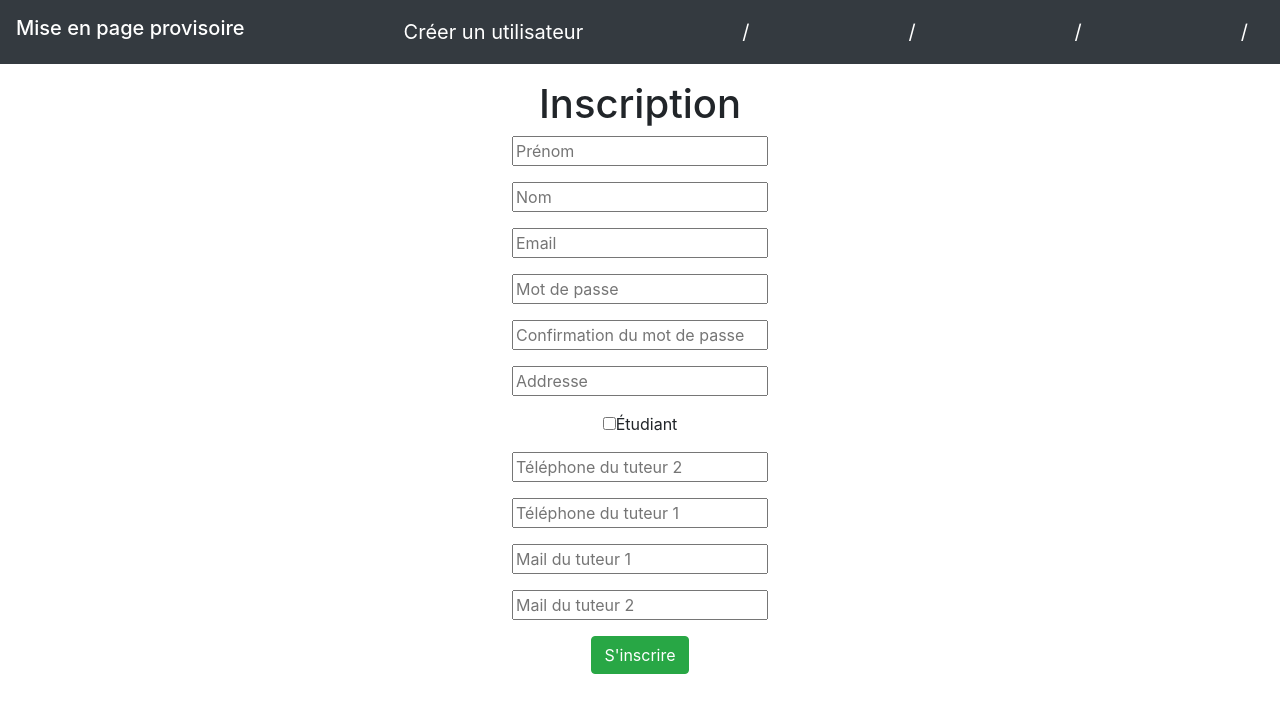
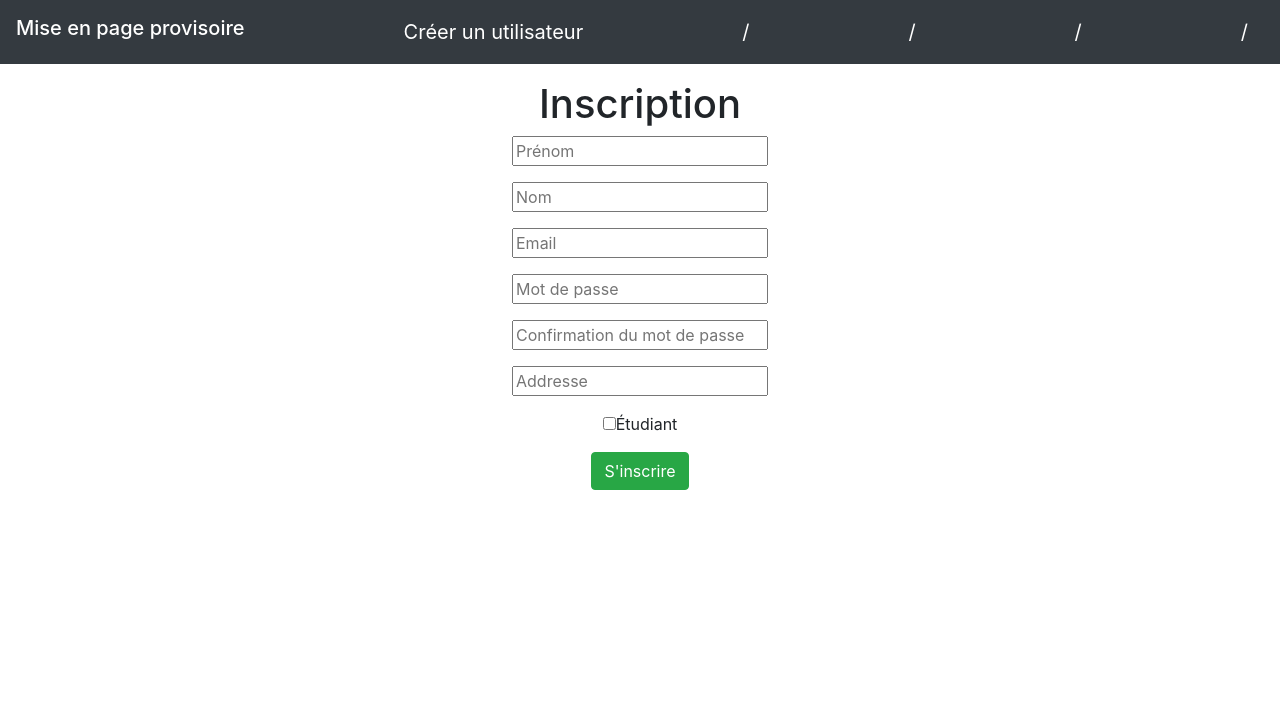
Before and after one commit to ArcticWolfs/TFE-HEH-Web-Dev, a React (Create React App) app in the folder client/: page /addUser in a window 1280 px wide. Shown: the top 712 px of the page. Built offline with nearby package versions, Linux system fonts and the light colour scheme.

Commit message:
Apparition des champs uniquement si besoin

```diff
--- a/client/src/components/addUser.js
+++ b/client/src/components/addUser.js
@@ -33,15 +33,24 @@ export class AddUser extends Component {
                 <p><input placeholder="Mot de passe" name="password" type="text" value={this.state.password} onChange={this.onChange} /></p>
                 <p><input placeholder="Confirmation du mot de passe" name="confirmPassword" type="text" value={this.state.confirmPassword} onChange={this.onChange} /></p>
                 <p><input placeholder="Addresse" name="address" type="text" value={this.state.address} onChange={this.onChange} /></p>
-                <p><input id="isStudent" placeholder="Etudiant" name="student" type="checkbox" value={this.state.student} onChange={this.onChange} />Étudiant</p>
-                <p><input placeholder="Téléphone du tuteur 2" name="phoneNumberTutor1" type="text" value={this.state.phoneNumberTutor1} onChange={this.onChange} /></p>
-                <p><input placeholder="Téléphone du tuteur 1" name="phoneNumberTutor2" type="text" value={this.state.phoneNumberTutor2} onChange={this.onChange} /></p>
-                <p><input placeholder="Mail du tuteur 1" name="emailTutor1" type="text" value={this.state.emailTutor1} onChange={this.onChange} /></p>
-                <p><input placeholder="Mail du tuteur 2" name="emailTutor2" type="text" value={this.state.emailTutor2} onChange={this.onChange} /></p>
+                <p><input id="isStudent" placeholder="Etudiant" name="student" type="checkbox" value={this.state.student} onClick={this.toggleDisplay} />Étudiant</p>
+
+                <div id="isShow" style={{display:"none"}}>
+                    <p><input placeholder="Téléphone du tuteur 2" name="phoneNumberTutor1" type="text" value={this.state.phoneNumberTutor1} onChange={this.onChange} /></p>
+                    <p><input placeholder="Téléphone du tuteur 1" name="phoneNumberTutor2" type="text" value={this.state.phoneNumberTutor2} onChange={this.onChange} /></p>
+                    <p><input placeholder="Mail du tuteur 1" name="emailTutor1" type="text" value={this.state.emailTutor1} onChange={this.onChange} /></p>
+                    <p><input placeholder="Mail du tuteur 2" name="emailTutor2" type="text" value={this.state.emailTutor2} onChange={this.onChange} /></p>
+                </div>
 
                 <button onClick={this.onClick} className="btn btn-success">S'inscrire</button>
             </div>
         )
+    }
+
+    toggleDisplay = () => {
+        this.elmt = document.getElementById('isShow');
+        if(document.getElementById('isStudent').checked == true) this.elmt.style.display = "";
+        else this.elmt.style.display = "none";
     }
 
     onChange = (event) => {
```
